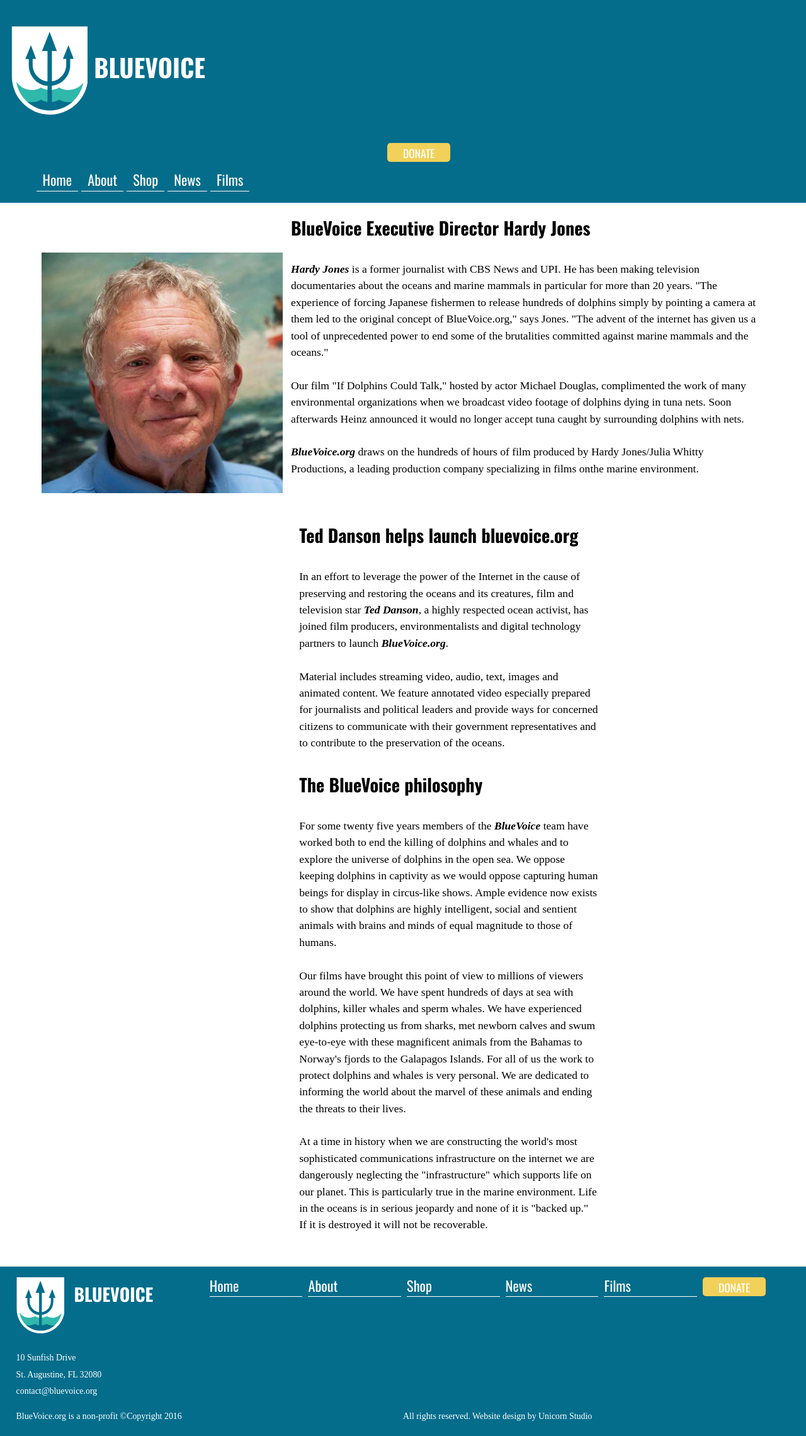
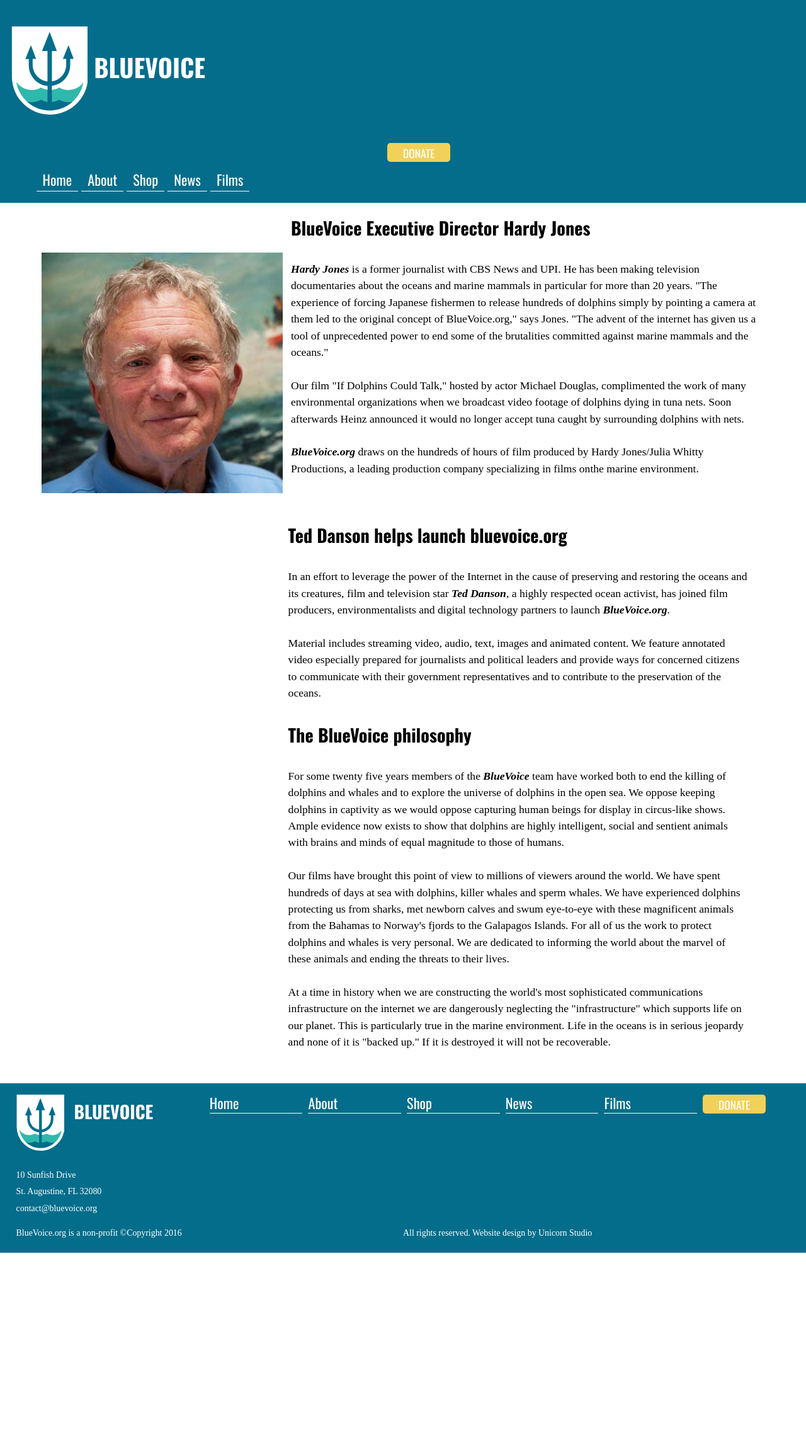
Before and after one commit to gumbey/blue-voice, a Jekyll site: the page built from about.html, in a window 1280 px wide. Shown: the whole page at 63% size. Built offline with Jekyll 4.4.1, drawn with Linux system fonts in a browser that asks for light colours; nearby versions of some CDN libraries; some web fonts are replaced; a style sheet for code colours, icons or effects is not loaded; after the commit the page ends 1989 px from its top, so only the background shows below that.

Commit message:
doc(html): move class to proper place

```diff
--- a/about.html
+++ b/about.html
@@ -11,7 +11,7 @@
        <div id="imgsq" class="pad-t-3 unit unit-xs-hidden unit-s-hidden unit-m-hidden unit-l-1-3 unit-xl-1-3">
           <img class="hardy object-cover" src="{{site.baseurl}}/images/founder-square.jpg" alt="Photo of Hardy Jones executive director of BlueVoice">
         </div>
-        <div class="pad-t-3 left-gutter unit unit-s-1 unit-m-1 unit-l-2-3 unit-xl-2-3 island-1-2">
+        <div class="pad-t-3 left-gutter unit unit-s-1 unit-m-1 unit-l-2-3 island-1-2">
           <h2 class="h2">BlueVoice Executive Director Hardy Jones</h2>
           <p><em class="bold">Hardy Jones</em> is a former journalist with CBS News and UPI. He has been
            making television documentaries about the oceans and marine mammals in
@@ -34,9 +34,9 @@
         </div>
       </div>
     </div>
-    <div class="unit unit-s-1 unit-m-1 unit-l-2-3 unit-offset-l-1-3 island">
+    <div class="unit unit-s-1 unit-m-1 unit-l-1 island">
       <div class="grid">
-        <div class="unit unit-s-1 unit-m-1 unit-l-2-3">
+        <div class="unit unit-s-1 unit-m-1 unit-l-2-3 unit-offset-l-1-3 ">
           <h2 class="h2">Ted Danson helps launch bluevoice.org</h2>
           <p>In an effort to leverage the power of the Internet in the cause of
           preserving and restoring the oceans and its creatures, film and television
```
